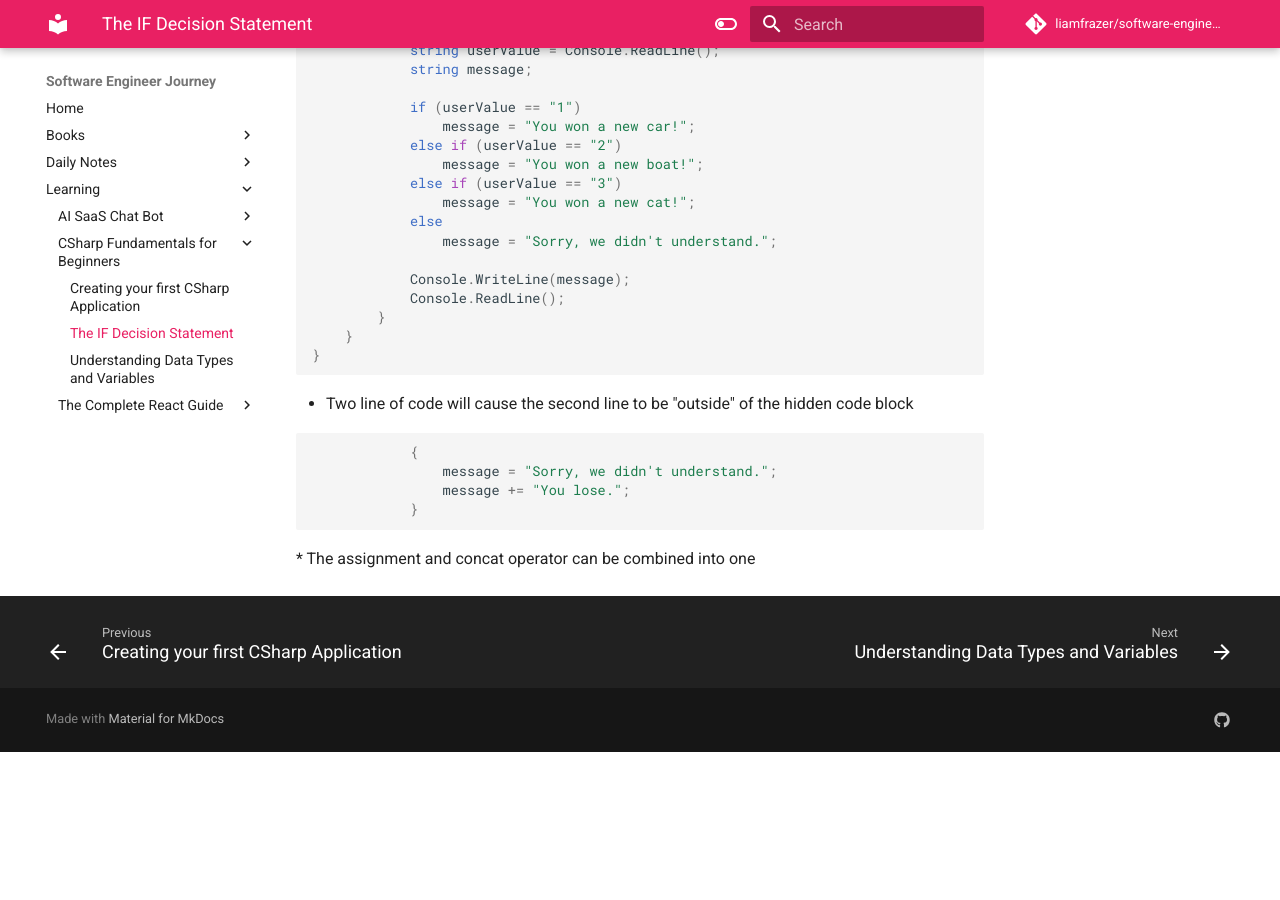
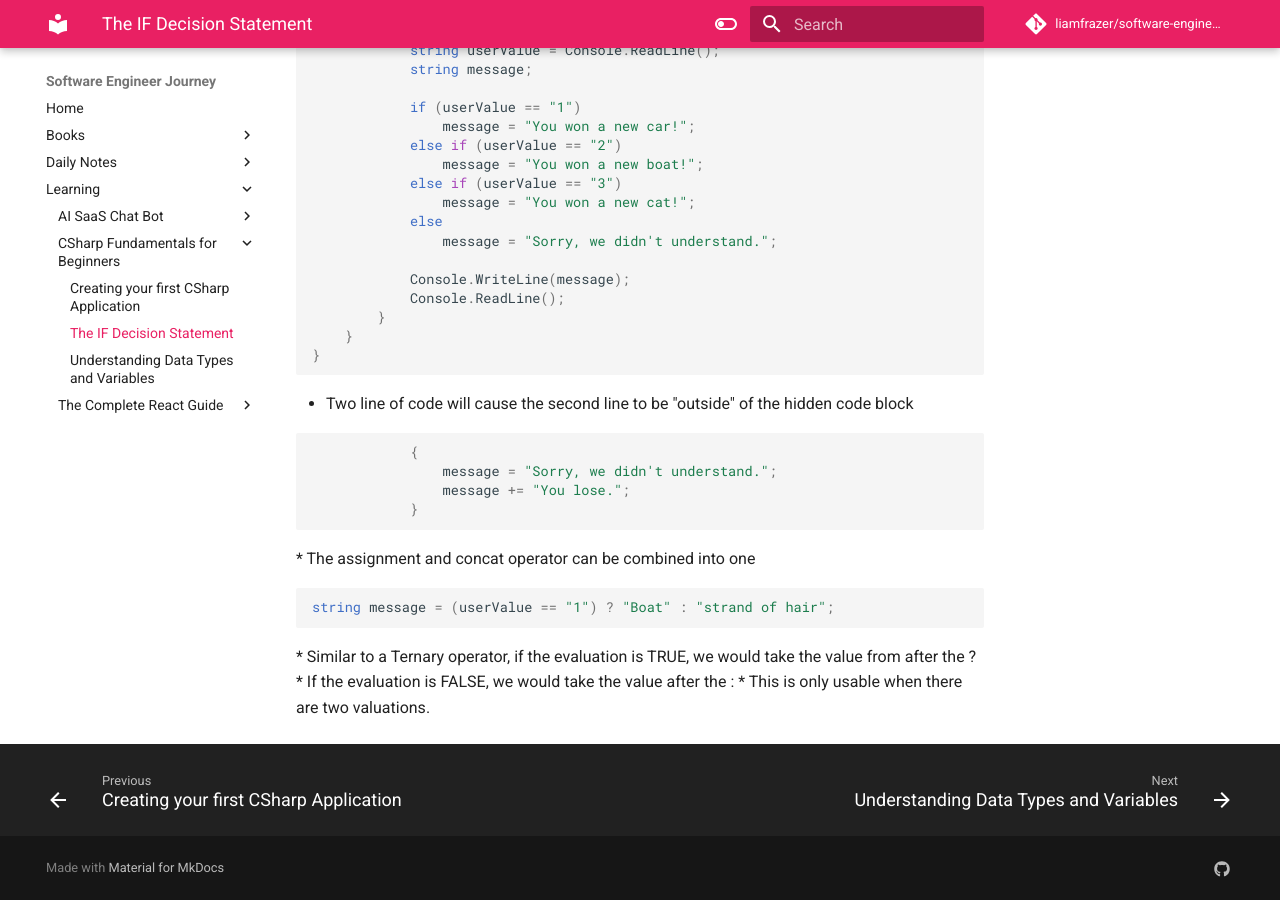
Before and after one commit to liamfrazer/software-engineer-journey, an MkDocs documentation site: the page built from docs/Learning/CSharp Fundamentals for Beginners/The IF Decision Statement.md, in a window 1280 px wide and 900 px high, scrolled down 2065 px. Built offline with MkDocs 1.6.1 and Material for MkDocs 9.7.7, drawn with Linux system fonts in a browser that asks for light colours; comment, search, counter and statistics services are not loaded; before the commit the page ends 2817 px from its top, so only the background shows below that.

Commit message:
vault backup: 2024-01-05 21:26:49

````diff
--- a/docs/Learning/CSharp Fundamentals for Beginners/The IF Decision Statement.md
+++ b/docs/Learning/CSharp Fundamentals for Beginners/The IF Decision Statement.md
@@ -124,3 +124,10 @@ namespace Program
             }
 ```
 * The assignment and concat operator can be combined into one
+
+```c#
+string message = (userValue == "1") ? "Boat" : "strand of hair";
+```
+* Similar to a Ternary operator, if the evaluation is TRUE, we would take the value from after the ?
+* If the evaluation is FALSE, we would take the value after the :
+* This is only usable when there are two valuations.
````
